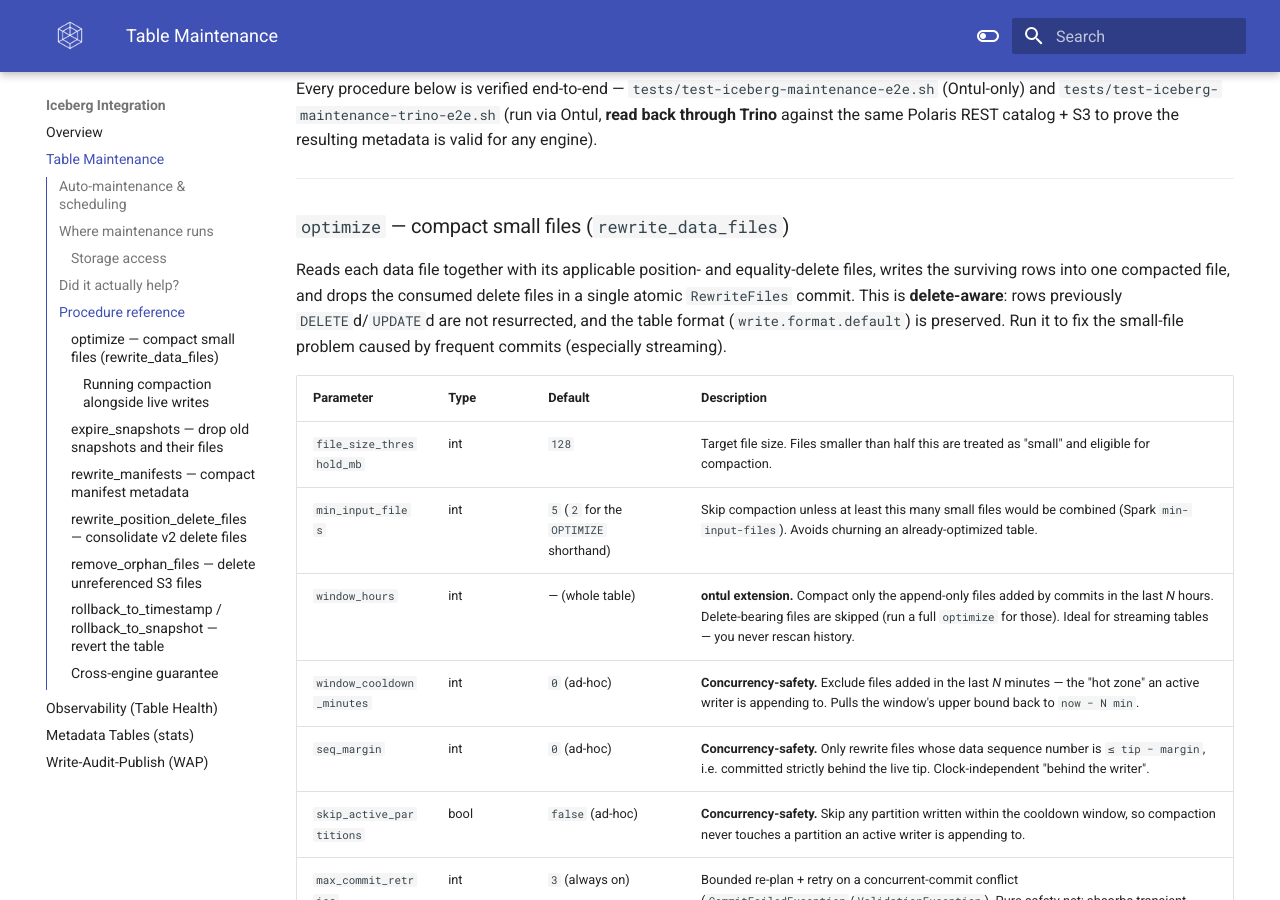
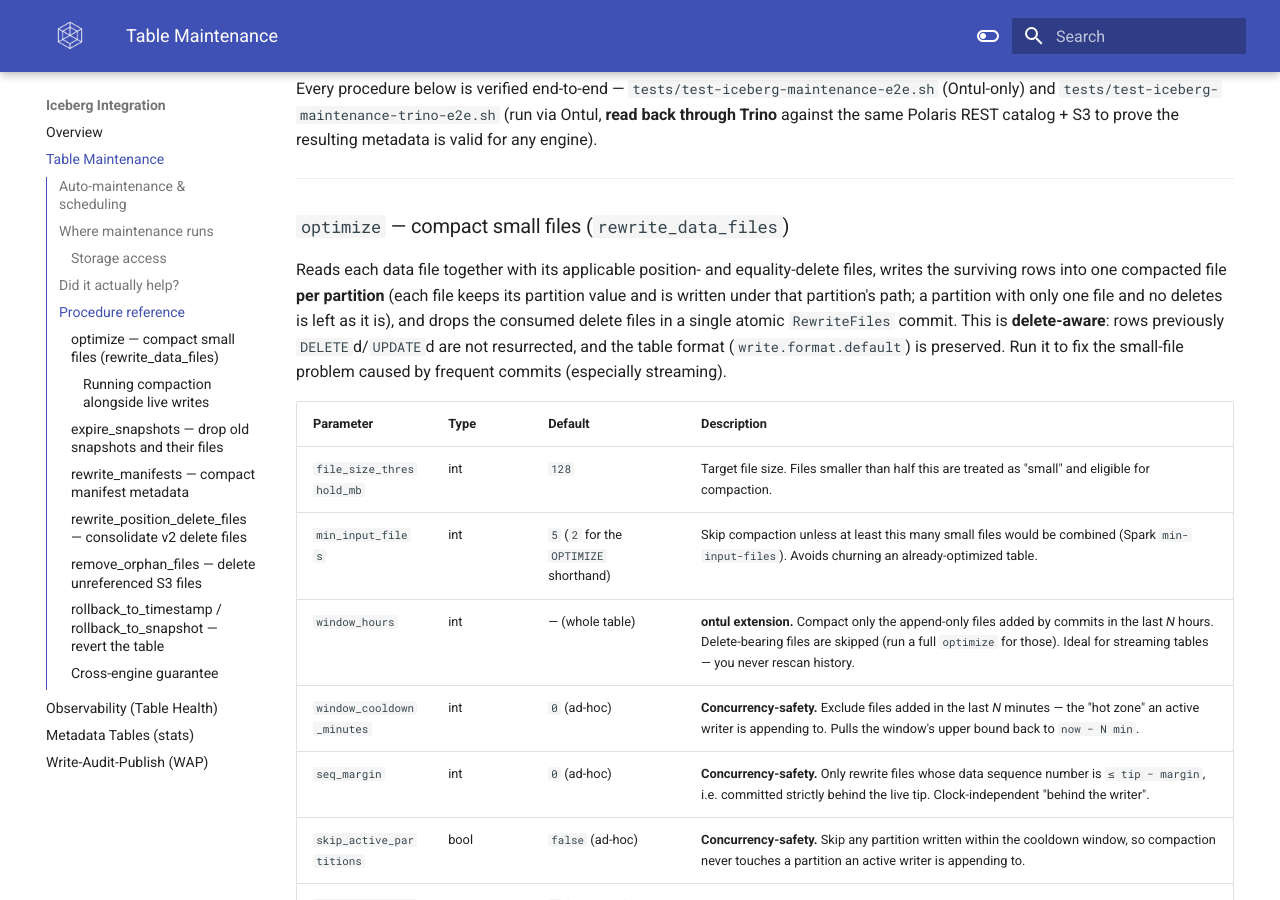
Before and after one commit to cloudcheflabs/ontul-docs, an MkDocs documentation site: the page built from docs/iceberg/maintenance.md, in a window 1280 px wide and 900 px high, scrolled down 1940 px. Built offline with MkDocs 1.6.1 and Material for MkDocs 9.7.7, drawn with Linux system fonts in a browser that asks for light colours; the version menu is left out; some of the changed text lies outside the part shown.

Commit message:
docs: compaction per partition, rewrite_manifests on empty tables, exchange encryption required
Co-Authored-By: Claude Opus 5.5 <noreply@anthropic.com>

````diff
--- a/docs/iceberg/maintenance.md
+++ b/docs/iceberg/maintenance.md
@@ -89,8 +89,9 @@ the same Polaris REST catalog + S3 to prove the resulting metadata is valid for
 ### `optimize` — compact small files (`rewrite_data_files`)
 
 Reads each data file together with its applicable position- and equality-delete files, writes the
-surviving rows into one compacted file, and drops the consumed delete files in a single atomic
-`RewriteFiles` commit. This is **delete-aware**: rows previously `DELETE`d/`UPDATE`d are not
+surviving rows into one compacted file **per partition** (each file keeps its partition value and is
+written under that partition's path; a partition with only one file and no deletes is left as it is),
+and drops the consumed delete files in a single atomic `RewriteFiles` commit. This is **delete-aware**: rows previously `DELETE`d/`UPDATE`d are not
 resurrected, and the table format (`write.format.default`) is preserved. Run it to fix the
 small-file problem caused by frequent commits (especially streaming).
 
@@ -201,6 +202,9 @@ ALTER TABLE ice.sales.orders EXECUTE rewrite_manifests();
 ALTER TABLE ice.sales.orders EXECUTE rewrite_manifests(spec_id => 0);
 ```
 
+A table with no snapshot yet (created, nothing written) has no manifests: the procedure returns
+`No manifests to rewrite` and the scheduler skips the table instead of recording an error.
+
 ---
 
 ### `rewrite_position_delete_files` — consolidate v2 delete files
````
Also changed, not shown: docs/reference/configuration.md (+2 -1 lines).
